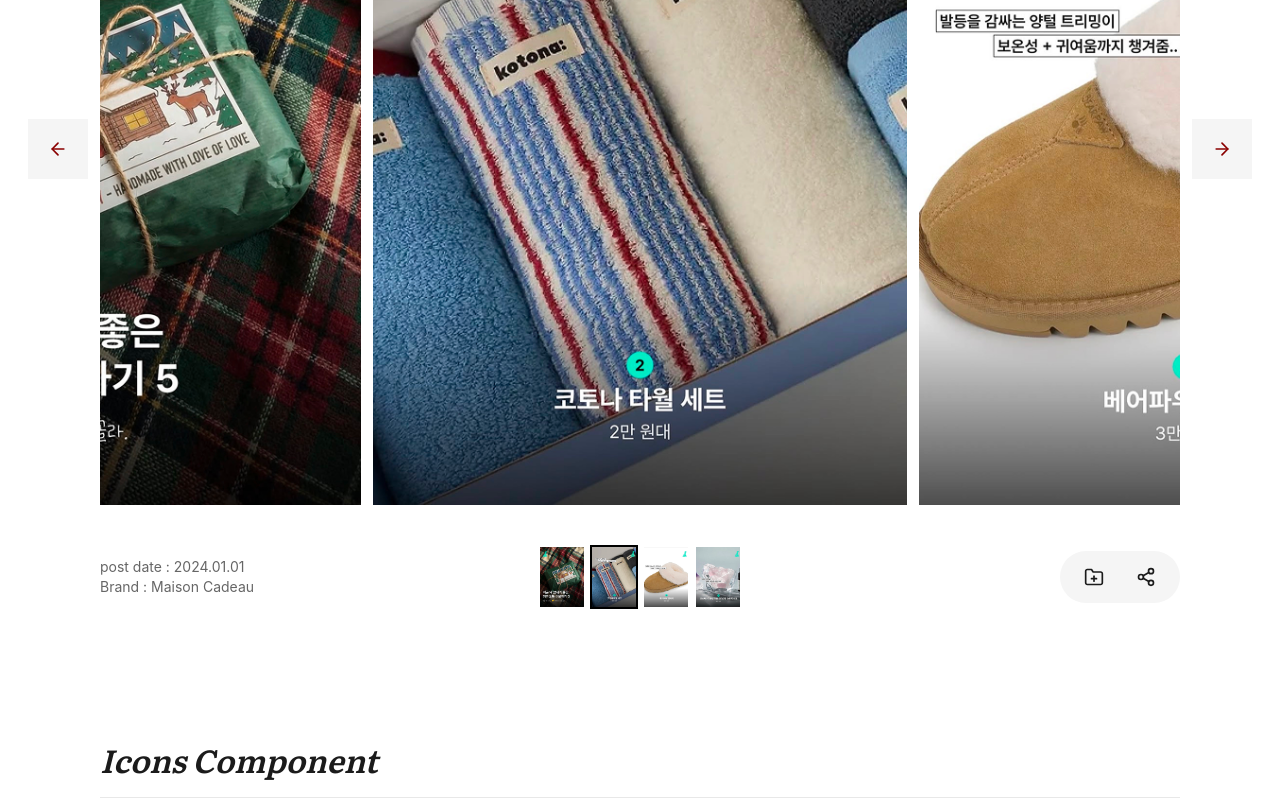
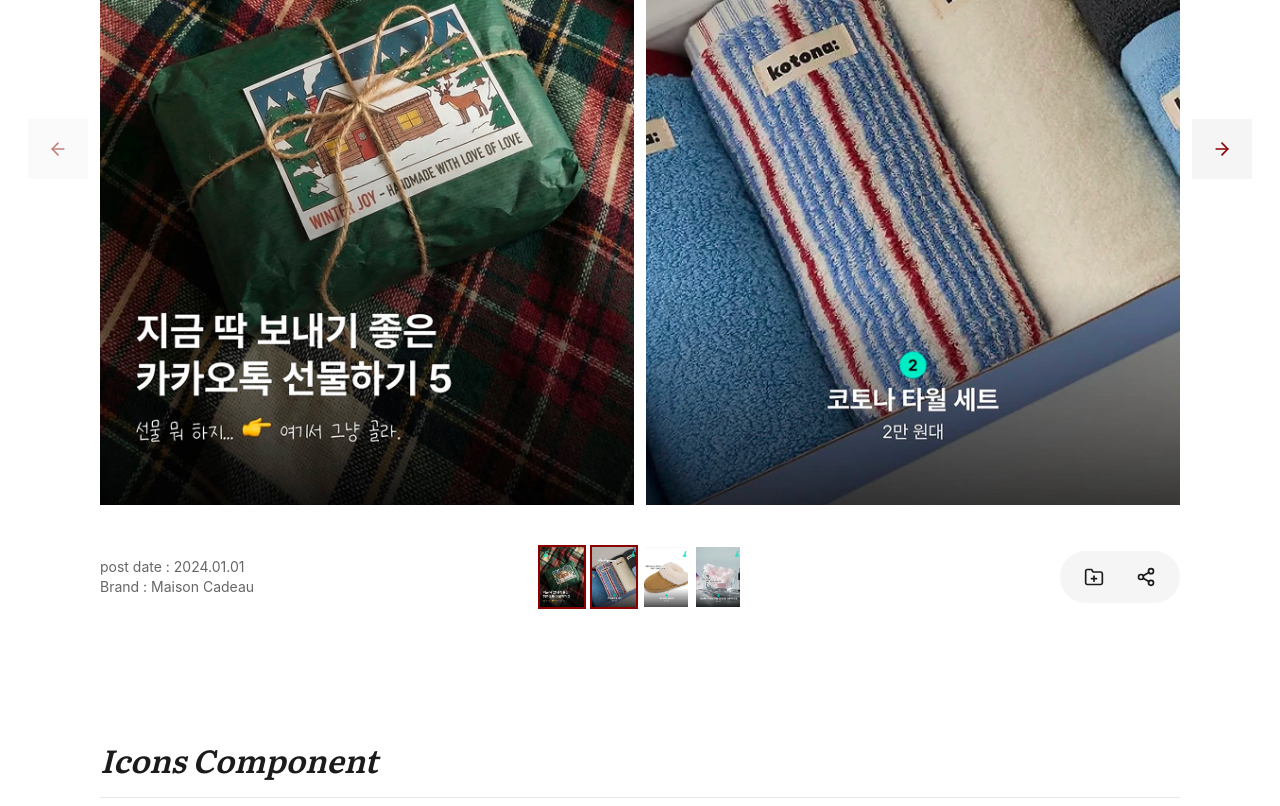
Before and after one commit to MAISON-CADEAU/maison-cadeau, a Next.js app: page / in a window 1280 px wide. Shown: the part 2880-3686 px from the top of the page. Built offline with nearby package versions, Linux system fonts and the light colour scheme; a web font is replaced by a local one.

Commit message:
feat:swiper 컴포넌 트 추가

```diff
--- a/src/components/common/swiper/swiper.module.scss
+++ b/src/components/common/swiper/swiper.module.scss
@@ -26,6 +26,7 @@
 }
 
 .image_box {
+  position: relative;
   aspect-ratio: 565 / 753;
   overflow: hidden;
 }
@@ -76,6 +77,7 @@
 }
 
 .thumb_box {
+  position: relative;
   width: 48px;
   aspect-ratio: 565 / 753;
   overflow: hidden;
@@ -97,7 +99,7 @@
   margin-right: 0 !important;
 }
 .thumb_swiper :global(.swiper-slide-thumb-active) .thumb_box {
-  border-color: #000;
+  border-color:$color-primary;
 }
 
 .actions {
--- a/src/components/common/swiper/swiper.tsx
+++ b/src/components/common/swiper/swiper.tsx
@@ -12,6 +12,7 @@ import type { ISwiperSectionProps } from "./swiper.types";
 import "swiper/css";
 import "swiper/css/navigation";
 import "swiper/css/thumbs";
+import Image from "next/image";
 import { Button } from "../button";
 
 
@@ -45,31 +46,41 @@ export function SwiperSection({
       <div className={styles.slider_wrapper}>
         <Swiper
           modules={[Navigation, Thumbs]}
-          navigation={{
-            prevEl: prevRef.current,
-            nextEl: nextRef.current,
-          }}
+          navigation
           onBeforeInit={(swiper) => {
             if (typeof swiper.params.navigation !== "boolean" && swiper.params.navigation) {
               swiper.params.navigation.prevEl = prevRef.current;
               swiper.params.navigation.nextEl = nextRef.current;
             }
           }}
-          thumbs={{ swiper: thumbsSwiper, multipleActiveThumbs: false }}
+          thumbs={{ swiper: thumbsSwiper, multipleActiveThumbs: true }}
           className={styles.main_swiper}
           slidesPerView={2}
-          centeredSlides
-          centeredSlidesBounds
+          // centeredSlides
+          // centeredSlidesBounds
+          // initialSlide={0}
           spaceBetween={12}
-          watchSlidesProgress
-
+          // watchSlidesProgress
+          onSwiper={(swiper) => {
+            setTimeout(() => {
+              if (!swiper.params.navigation || typeof swiper.params.navigation === "boolean") return;
+              swiper.params.navigation.prevEl = prevRef.current;
+              swiper.params.navigation.nextEl = nextRef.current;
+              swiper.navigation.init();
+              swiper.navigation.update();
+            });
+          }}
         >
           {images.map((src, index) => (
             <SwiperSlide key={index}>
               <div className={styles.image_box}>
-                <img
+                <Image
                   src={src}
                   alt={`gift_image_${index + 1}`}
+                  fill
+                  sizes="(max-width: 768px) 100vw, 50vw"
+                  style={{ objectFit: "cover" }}
+                  priority={index === 0}
                 />
               </div>
             </SwiperSlide>
@@ -115,9 +126,12 @@ export function SwiperSection({
           {images.map((src, index) => (
             <SwiperSlide key={index} className={styles.thumb_wrapper}>
               <div className={styles.thumb_box}>
-                <img
+                <Image
                   src={src}
                   alt=""
+                  fill
+                  sizes="48px"
+                  style={{ objectFit: "cover" }}
                 />
               </div>
             </SwiperSlide>
```
